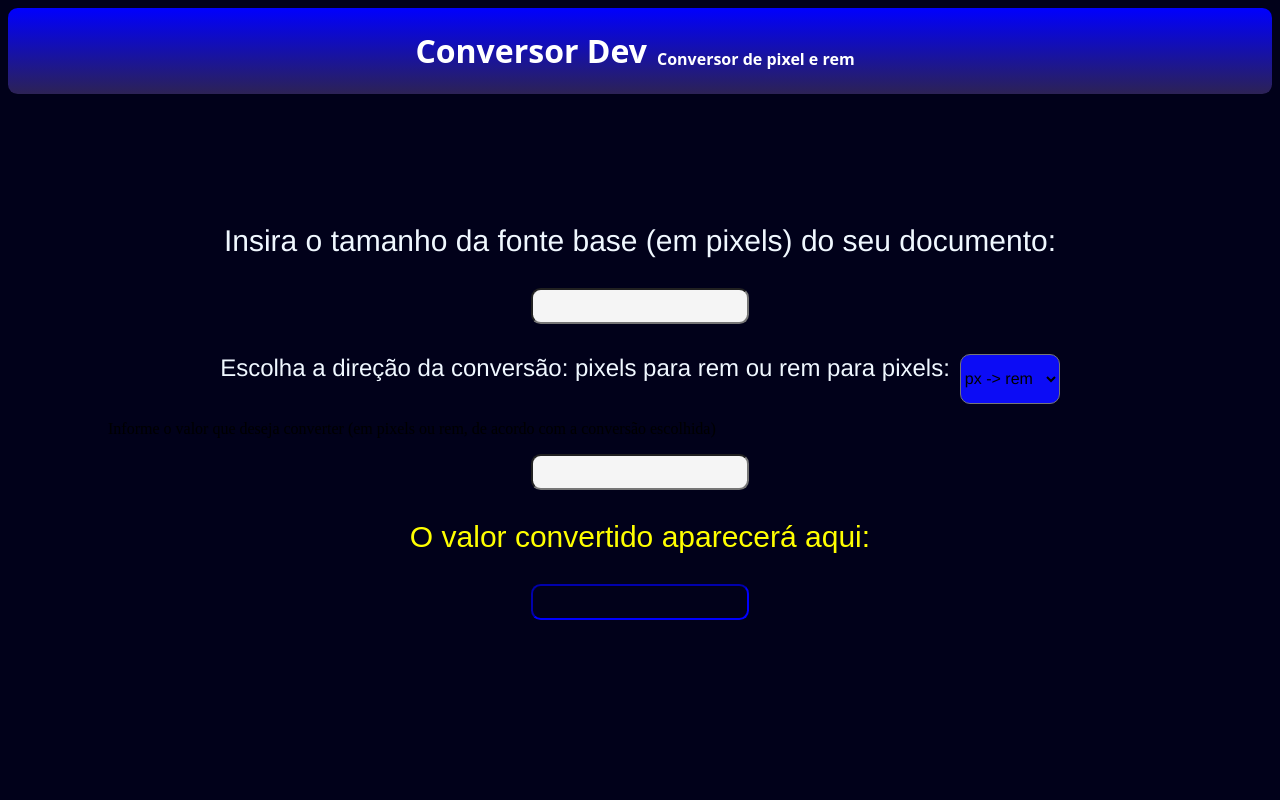
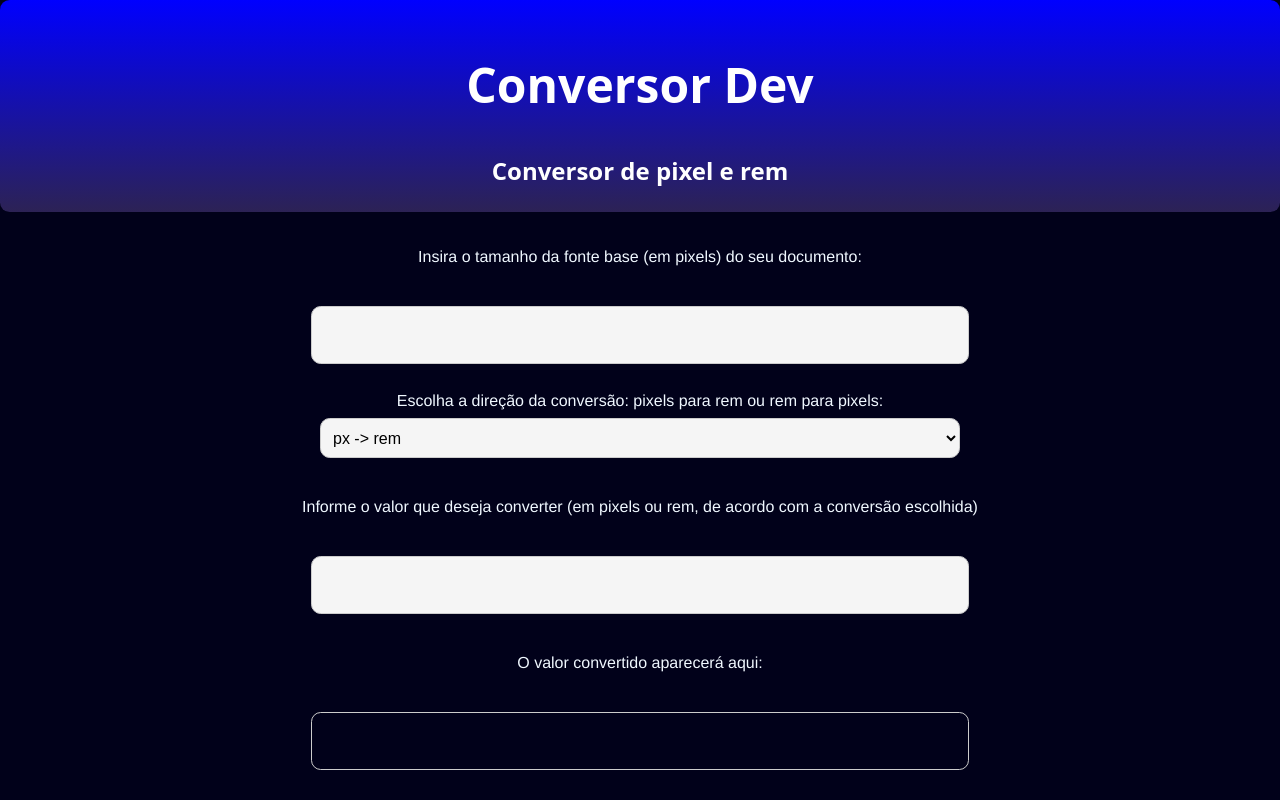
Before and after one commit to DevRafae/conversormedidas, a plain HTML site: page index.html in a window 1280 px wide. Drawn offline with Linux system fonts and the light colour scheme.

Commit message:
Update styles.css

```diff
--- a/styles.css
+++ b/styles.css
@@ -1,35 +1,40 @@
 body {
     background-color: rgb(1, 1, 26);
+    font-family: 'Arial', sans-serif;
+    color: aliceblue;
+    margin: 0;
+    padding: 0;
 }
 
 .cabeçalho {
     display: flex;
+    flex-direction: column;
     justify-content: center;
+    align-items: center;
     border-radius: 0.605rem;
     font-family: "Press Start 2P", system-ui;
-    font-size: 16px;
-    font-style: normal;
-    background: linear-gradient(blue, #2C2255) #800080;
-    color: white; /* Adicionando cor do texto */
+    font-size: 1.5rem;
+    background: linear-gradient(blue, #2C2255);
+    color: white;
+    padding: 20px;
 }
-  h4{
-     position: relative;
-     padding: 30px 0px 0px 0px;
-     margin: 10px;
 
+h4 {
+    margin: 5px;
 }
 
 main {
-    margin: 100px;
+    margin: 20px auto;
+    max-width: 800px;
 }
 
-  .textFbox {
+.textFbox, .textValuebox1, .textResultbox {
     display: flex;
-    justify-content: center;
+    flex-direction: column;
+    align-items: center;
     font-family: 'Franklin Gothic Medium', 'Arial Narrow', Arial, sans-serif;
-    color: aliceblue;
-    font-size: 1.875rem;
-    margin: 0rem 5.625rem;
+    font-size: 1rem;
+    margin: 1rem 0;
 }
 
 .text_space {
@@ -37,81 +42,32 @@ body {
     justify-content: center;
 }
 
-  #fbox {
-    position: relative;
-    align-items: center;
-    margin: 0rem .25rem;
-    padding: 1px;
-    width: 20%;
-    height: 30px;
+input[type="number"], select {
+    margin: 0.5rem 0;
+    padding: 0.5rem;
+    width: 80%;
+    height: 40px;
     color: black;
     border-radius: 0.605rem;
     background-color: whitesmoke;
-      font-size: 16px;
+    font-size: 1rem;
+    border: 1px solid #ccc;
 }
 
 .conversion-direction {
     display: flex;
-    justify-content: center;
-    margin-top: 30px; /* Espaçamento entre o seletor e os campos */
-    font-family:'Franklin Gothic Medium', 'Arial Narrow', Arial, sans-serif;
-    color: aliceblue;
-    font-size: 1.5rem;
-  }
-
-  #direction {
-    margin-left: 10px; /* Espaçamento entre o seletor e o texto */
-    color: black;
+    flex-direction: column;
+    align-items: center;
     font-family: 'Franklin Gothic Medium', 'Arial Narrow', Arial, sans-serif;
-    font-size: 16px;
-    background-color: rgb(12, 12, 245);
-    border-radius: 10px;
-    width: 100px;
-    height: 50px;
-  }
-
-  .textValuebox {
-    display: flex;
-    justify-content: center;
-    font-family: "MuseoModerno", sans-serif;
-    color: aliceblue;
-    font-size: 1.875rem;
-    margin: 0rem 5.625rem;
-  }
-
-  #valuebox {
-    margin: 0rem 1.25rem;
-    padding: 1px;
-    width: 20%;
-    height: 30px;
-    color: black;
-    border-radius: 0.605rem;
-    background-color: whitesmoke;
-      font-size: 16px;
-  }
-
-  .textResultbox {
-    display: flex;
-    justify-content: center;
-    font-family: "MuseoModerno", sans-serif;
-
-    color: yellow;
-    font-size: 1.875rem;
-    margin: 0rem 5.625rem;
+    font-size: 1rem;
+    margin-top: 20px;
 }
 
 #resultbox {
-    margin: 0rem 1.25rem;
-    padding: 1px;
-    width: 20%;
-    height: 30px;
-    color: whitesmoke;
-    border-radius: 0.605rem;
-    border-color: blue;
     background-color: transparent;
-      font-size: 16px;
+    color: rgb(245, 245, 245);
 }
 
 .resultado-verde {
-    color: #2ecc71; /* Verde claro */
+    color: #2ecc71;
 }
```
Lines whose indentation alone changed are shown as unchanged.
